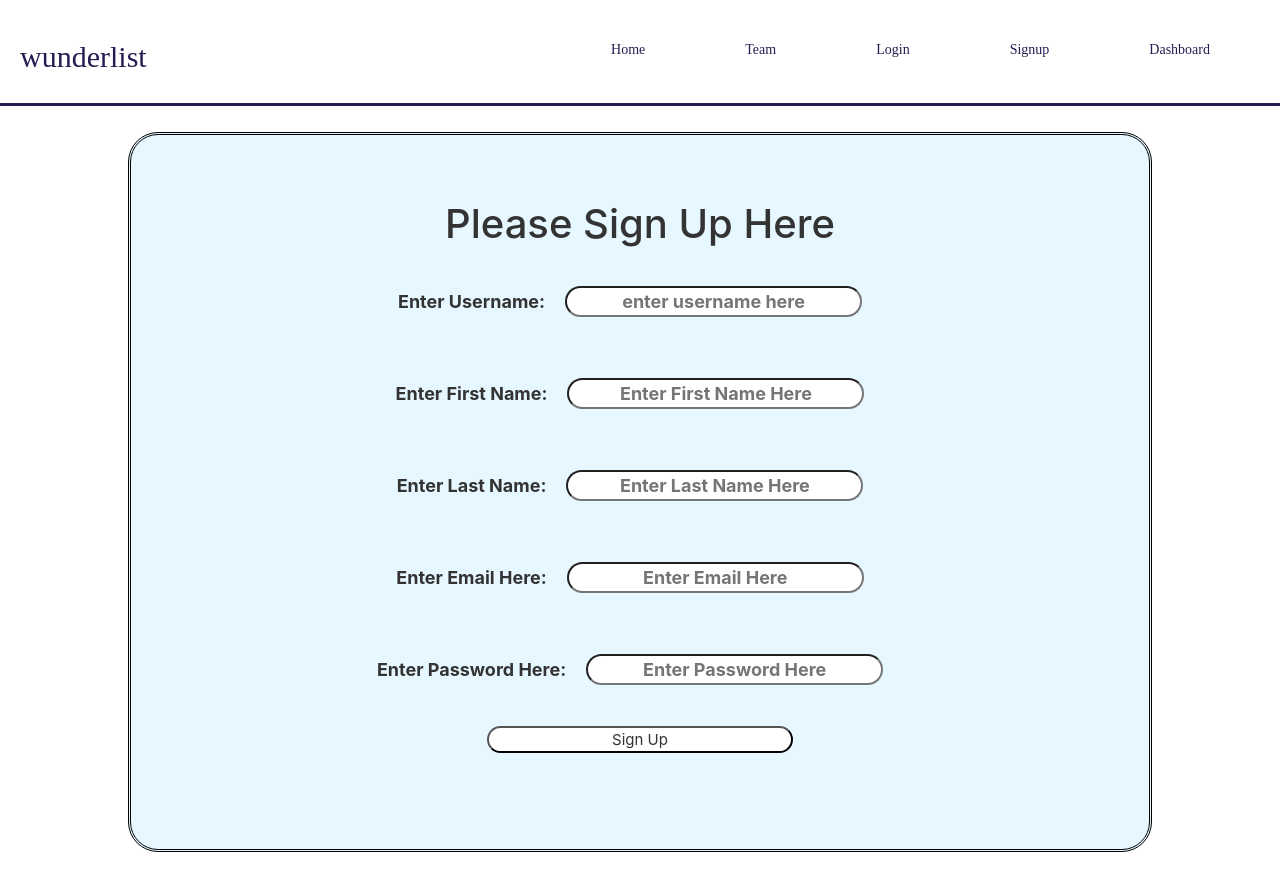
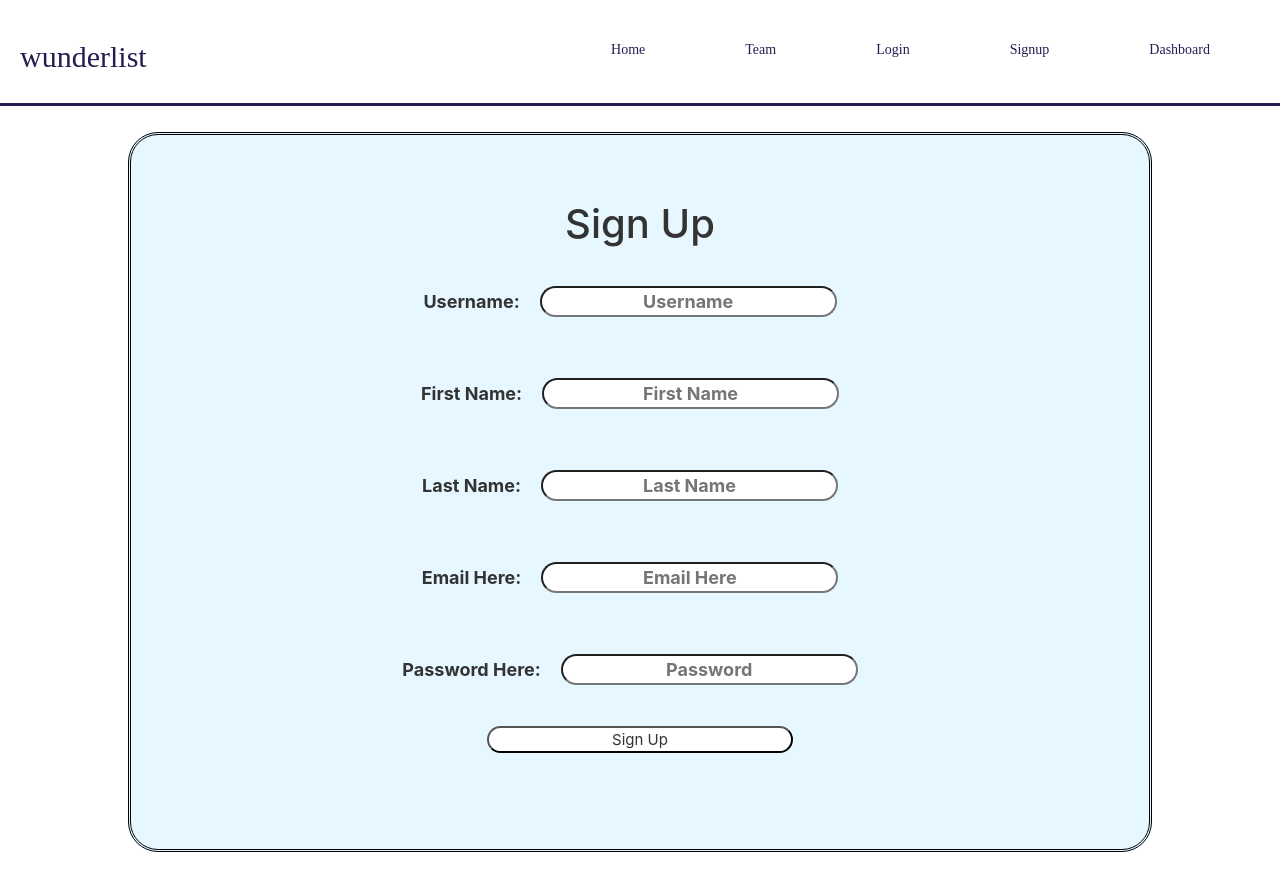
Before and after one commit to WunderlistBW/Frontend-React, a React (Create React App) app: page /signup in a window 1280 px wide. Built offline with nearby package versions, Linux system fonts and the light colour scheme.

Commit message:
fix signup text

```diff
--- a/src/components/Signup.js
+++ b/src/components/Signup.js
@@ -35,53 +35,53 @@ export const SignUpForm = () => {
 
   return (
     <form className="login" onSubmit={handleSubmit}>
-      <h1>Please Sign Up Here</h1>
+      <h1>Sign Up </h1>
       <label>
-        Enter Username:
+         Username:
         <input
           type="text"
           name="username"
-          placeholder="enter username here"
+          placeholder="Username"
           value={signUpInput.username || ''}
           onChange={handleChange}
         />
       </label>
       <label>
-        Enter First Name:
+        First Name:
         <input
           type="text"
           name="firstname"
-          placeholder="Enter First Name Here"
+          placeholder="First Name"
           value={signUpInput.firstname || ''}
           onChange={handleChange}
         />
       </label>
       <label>
-        Enter Last Name:
+        Last Name:
         <input
           type="text"
           name="lastname"
-          placeholder="Enter Last Name Here"
+          placeholder="Last Name"
           value={signUpInput.lastname || ''}
           onChange={handleChange}
         />
       </label>
       <label>
-        Enter Email Here:
+        Email Here:
         <input
           type="text"
           name="email"
-          placeholder="Enter Email Here"
+          placeholder="Email Here"
           value={signUpInput.email || ''}
           onChange={handleChange}
         />
       </label>
       <label>
-        Enter Password Here:
+        Password Here:
         <input
           type="password"
           name="password"
-          placeholder="Enter Password Here"
+          placeholder="Password"
           value={signUpInput.password || ''}
           onChange={handleChange}
         />
```
